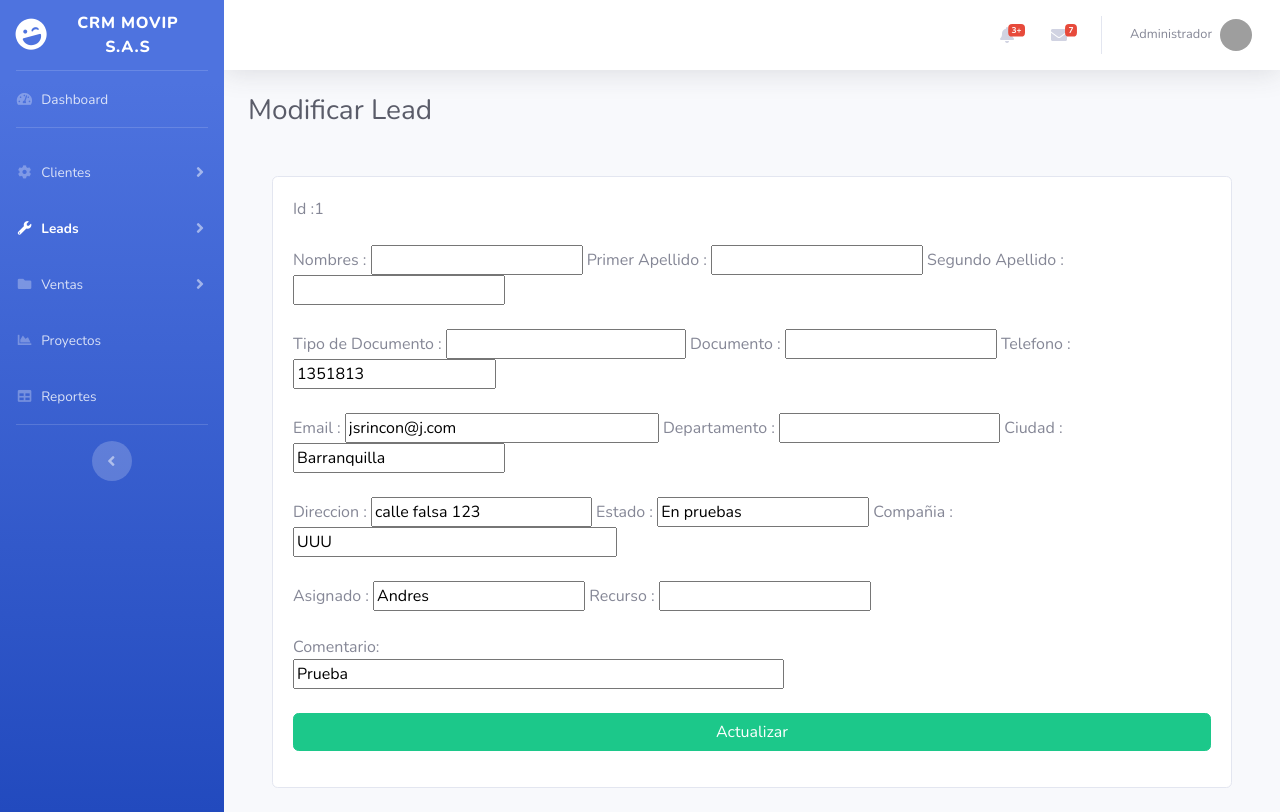
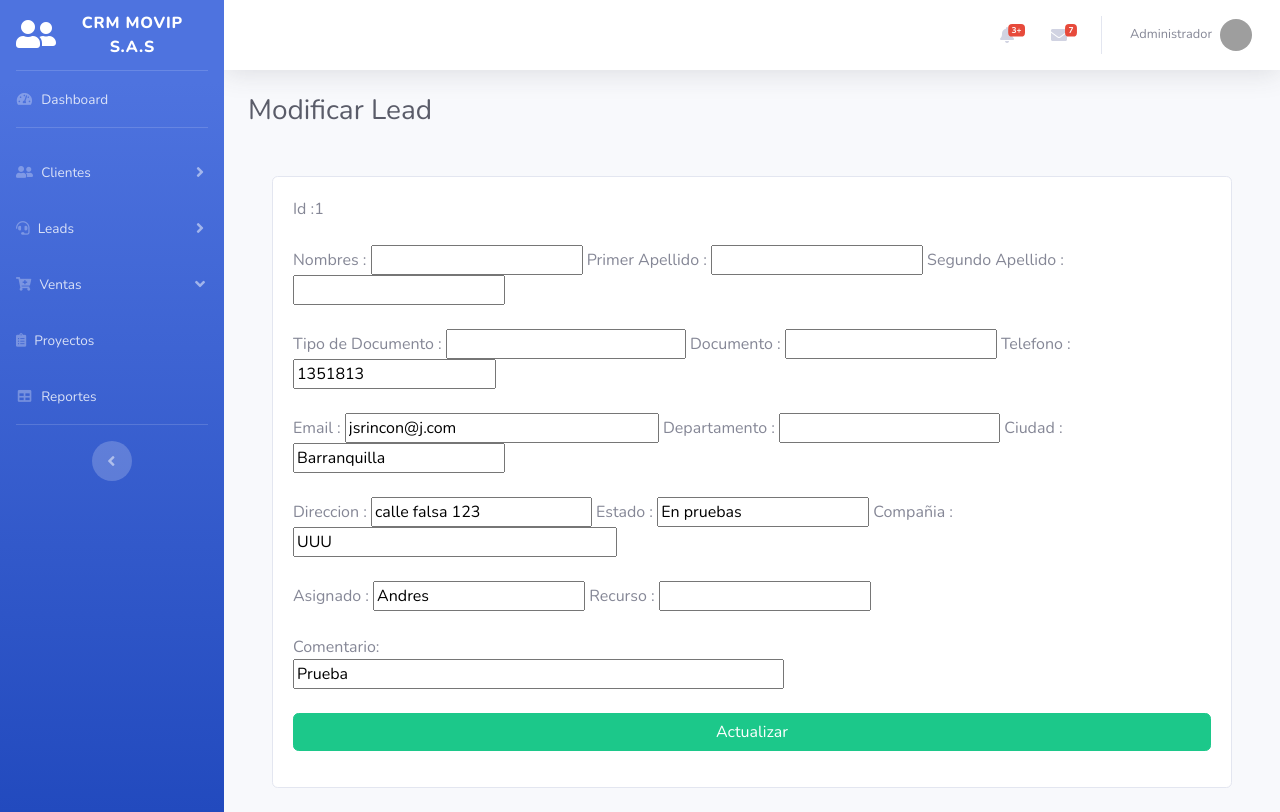
Before and after one commit to jsebastianrincon/ModuloCRM_ProyectoFinal, a PHP site: page /modificarlead.php?id=1 in a window 1280 px wide. Run offline with PHP 8.4, Linux system fonts and the light colour scheme; a user stored in the database is signed in; data comes from the database, SQL or seed files in the repository; data that the repository does not hold is empty; grey boxes are pictures that could not be loaded.

Commit message:
Cambios en los iconos del proyecto

```diff
--- a/AñadirLead.php
+++ b/AñadirLead.php
@@ -84,7 +84,7 @@ $tipo_usuario = $_SESSION['tipo_usuario'];
         </li>
 
         <!-- Nav Item - Utilities Collapse Menu -->
-        <li class="nav-item">
+        <li class="nav-item active">
           <a class="nav-link collapsed" href="#" data-toggle="collapse" data-target="#collapseUtilities" aria-expanded="true" aria-controls="collapseUtilities">
             <i class="fas fa-headset"></i>
             <span>Leads</span>
@@ -100,6 +100,7 @@ $tipo_usuario = $_SESSION['tipo_usuario'];
         </li>
         <!-- Nav Item - Pages Collapse Menu -->
         <li class="nav-item">
+        <li class="nav-item ">
           <a class="nav-link" href="#" data-toggle="collapse" data-target="#collapsePages" aria-expanded="true" aria-controls="collapsePages">
             <i class=" fas fa-cart-plus"></i></i>
             <span>Ventas</span>
@@ -107,7 +108,7 @@ $tipo_usuario = $_SESSION['tipo_usuario'];
           <div id="collapsePages" class="collapse" aria-labelledby="headingPages" data-parent="#accordionSidebar">
             <div class="bg-white py-2 collapse-inner rounded">
 
-              <a class="collapse-item" href="propuestas.php">Añadir Propuesta</a>
+              <a class="collapse-item" href="propuestas.php">Añadir Propuestas</a>
               <a class="collapse-item" href="gestionaventas.php">Gestionar Ventas</a>
 
 
--- a/Gestionalead.php
+++ b/Gestionalead.php
@@ -84,7 +84,7 @@ $tipo_usuario = $_SESSION['tipo_usuario'];
         </li>
 
         <!-- Nav Item - Utilities Collapse Menu -->
-        <li class="nav-item">
+        <li class="nav-item active">
           <a class="nav-link collapsed" href="#" data-toggle="collapse" data-target="#collapseUtilities" aria-expanded="true" aria-controls="collapseUtilities">
             <i class="fas fa-headset"></i>
             <span>Leads</span>
--- a/Historial.php
+++ b/Historial.php
@@ -87,7 +87,7 @@ $tipo_usuario = $_SESSION['tipo_usuario'];
         </li>
 
         <!-- Nav Item - Utilities Collapse Menu -->
-        <li class="nav-item">
+        <li class="nav-item active">
           <a class="nav-link collapsed" href="#" data-toggle="collapse" data-target="#collapseUtilities" aria-expanded="true" aria-controls="collapseUtilities">
             <i class="fas fa-headset"></i>
             <span>Leads</span>
--- a/modificarlead.php
+++ b/modificarlead.php
@@ -46,8 +46,8 @@ $id = $_GET['id'];
 
       <!-- Sidebar - Brand -->
       <a class="sidebar-brand d-flex align-items-center justify-content-center" href="principal.php">
-        <div class="sidebar-brand-icon rotate-n-15">
-          <i class="fas fa-laugh-wink"></i>
+        <div class="sidebar-brand-icon">
+          <i class="fas fa-user-friends"></i>
         </div>
         <div class="sidebar-brand-text mx-3">CRM Movip S.A.S</div>
       </a>
@@ -71,23 +71,23 @@ $id = $_GET['id'];
         <!-- Nav Item -Clientes -->
         <li class="nav-item">
           <a class="nav-link collapsed" href="#" data-toggle="collapse" data-target="#collapseTwo" aria-expanded="true" aria-controls="collapseTwo">
-            <i class="fas fa-fw fa-cog"></i>
+            <i class="fas fa-user-friends"></i>
             <span>Clientes</span>
           </a>
           <div id="collapseTwo" class="collapse" aria-labelledby="headingTwo" data-parent="#accordionSidebar">
             <div class="bg-white py-2 collapse-inner rounded">
-              <h6 class="collapse-header">Custom Components:</h6>
-              <a class="collapse-item" href="buttons.html">Buttons</a>
-              <a class="collapse-item" href="cards.html">Cards</a>
+
+              <a class="collapse-item" href="añadircliente.php">Añadir Clientes</a>
+              <a class="collapse-item" href="gestionarclientes.php">Gestion de Clientes</a>
             </div>
           </div>
         </li>
 
+
         <!-- Nav Item - Utilities Collapse Menu -->
-        <li class="nav-item active">
+        <li class="nav-item">
           <a class="nav-link collapsed" href="#" data-toggle="collapse" data-target="#collapseUtilities" aria-expanded="true" aria-controls="collapseUtilities">
-            <i class="fas fa-fw fa-wrench"></i>
-
+            <i class="fas fa-headset"></i>
             <span>Leads</span>
           </a>
           <div id="collapseUtilities" class="collapse" aria-labelledby="headingUtilities" data-parent="#accordionSidebar">
@@ -97,9 +97,7 @@ $id = $_GET['id'];
               <a class="collapse-item" href="GestionaLead.php">Gestionar Leads</a>
               <a class="collapse-item" href="Reuniones.php">Programar Reuniones</a>
               <a class="collapse-item" href="Historial.php">Historial de Contactos</a>
-
             </div>
-          </div>
         </li>
 
 
@@ -107,23 +105,26 @@ $id = $_GET['id'];
 
         <!-- Nav Item - Pages Collapse Menu -->
         <li class="nav-item">
-          <a class="nav-link collapsed" href="#" data-toggle="collapse" data-target="#collapsePages" aria-expanded="true" aria-controls="collapsePages">
-            <i class="fas fa-fw fa-folder"></i>
+          <a class="nav-link" href="#" data-toggle="collapse" data-target="#collapsePages" aria-expanded="true" aria-controls="collapsePages">
+            <i class=" fas fa-cart-plus"></i></i>
             <span>Ventas</span>
           </a>
           <div id="collapsePages" class="collapse" aria-labelledby="headingPages" data-parent="#accordionSidebar">
             <div class="bg-white py-2 collapse-inner rounded">
 
               <a class="collapse-item" href="propuestas.php">Añadir Propuesta</a>
+              <a class="collapse-item" href="gestionaventas.php">Gestionar Ventas</a>
+
 
             </div>
           </div>
         </li>
 
+
         <!-- Nav Item - Charts -->
         <li class="nav-item">
           <a class="nav-link" href="charts.html">
-            <i class="fas fa-fw fa-chart-area"></i>
+            <i class="fas fa-clipboard-list "></i>
             <span>Proyectos</span></a>
         </li>
 
--- a/principal.php
+++ b/principal.php
@@ -56,7 +56,7 @@ $tipo_usuario = $_SESSION['tipo_usuario'];
       <hr class="sidebar-divider my-0">
 
       <!-- Nav Item - Dashboard -->
-      <li class="nav-item inactive">
+      <li class="nav-item active">
         <a class="nav-link" href="principal.php">
           <i class="fas fa-fw fa-tachometer-alt"></i>
           <span>Dashboard</span></a>
--- a/reuniones.php
+++ b/reuniones.php
@@ -84,7 +84,7 @@ $tipo_usuario = $_SESSION['tipo_usuario'];
         </li>
 
         <!-- Nav Item - Utilities Collapse Menu -->
-        <li class="nav-item">
+        <li class="nav-item active">
           <a class="nav-link collapsed" href="#" data-toggle="collapse" data-target="#collapseUtilities" aria-expanded="true" aria-controls="collapseUtilities">
             <i class="fas fa-headset"></i>
             <span>Leads</span>
```
Also changed, not shown: modificarReunion.php (+9 -9 lines), propuestas.php (+9 -15 lines).
